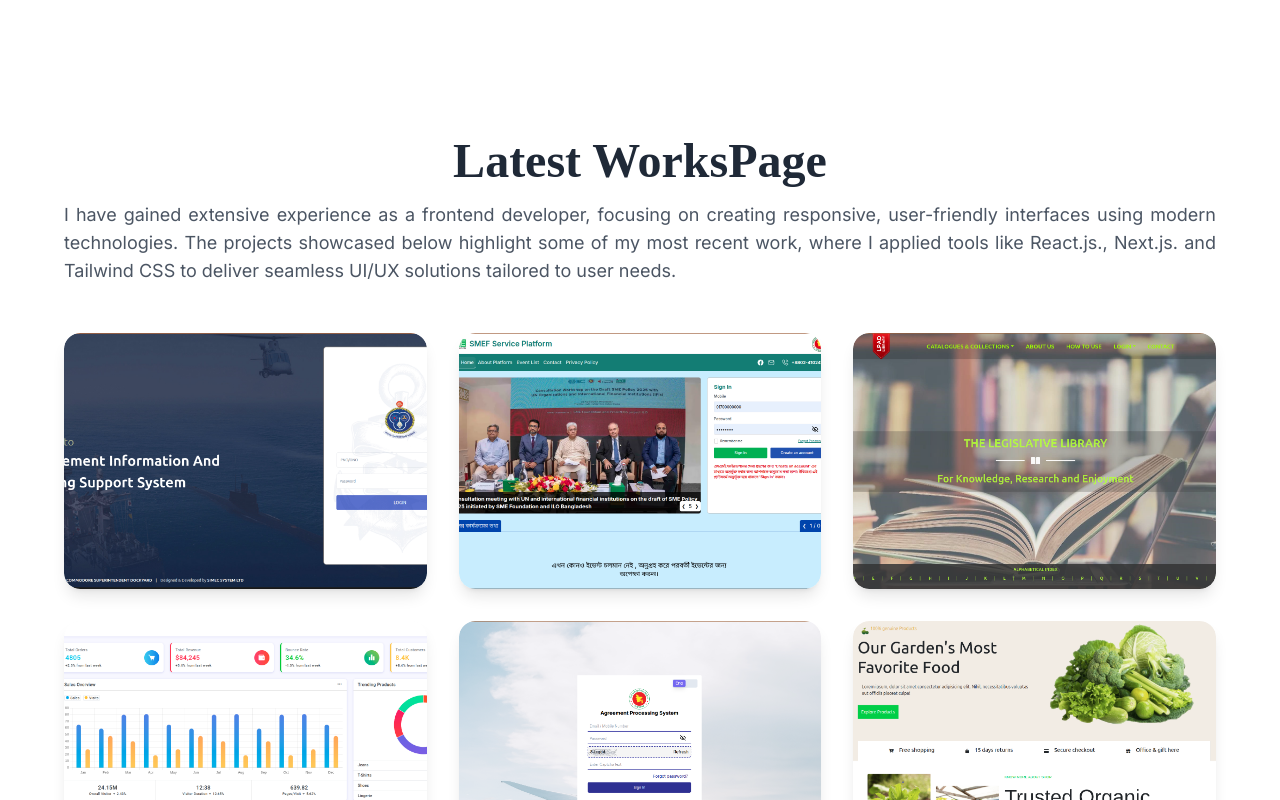
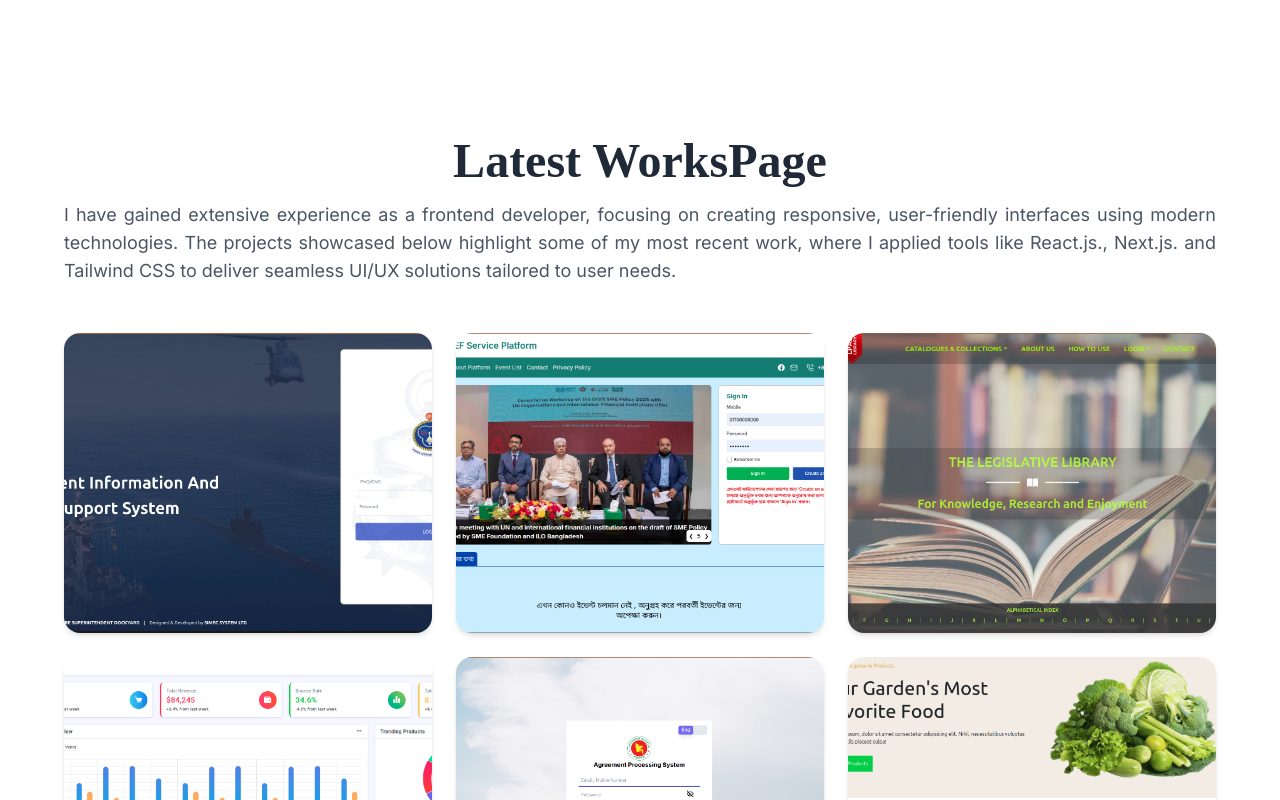
Before and after one commit to RownakHayat/rownak-webportal, a Next.js app: page / in a window 1280 px wide. Shown: the part 1000-1800 px from the top of the page. Built offline with nearby package versions, Linux system fonts and the light colour scheme.

Commit message:
Works page responsive

```diff
--- a/app/WorksPage.tsx
+++ b/app/WorksPage.tsx
@@ -45,6 +45,8 @@ const WorksPage: React.FC = () => {
     <section id='works' className='px-8 md:px-16 py-28'>
       <div className="">
         <div className="max-w-6xl container mx-auto ">
+        <div className="grid grid-cols-12">
+          <div className="col-span-12">
               <div className="text-center mb-12 animate-fadeInDown " data-wow-delay=".4s">
             <h2 className="font-bold mb-4 text-3xl lg:text-5xl font-serif text-gray-800 text-nowrap">Latest WorksPage</h2>
             <p className="text-lg text-gray-600 mt-4 text-justify">
@@ -71,53 +73,35 @@ const WorksPage: React.FC = () => {
                 ))}
               </div>
             </div> */}
+          </div>
+
           {/* Work Cards */}
-          <div className="">
-            <div className="grid grid-cols-12 sm:grid-cols-2 lg:grid-cols-3 gap-8 animate-fadeInUp" data-wow-delay=".4s">
+         {/* Work Cards */}
+<div className="col-span-12">
+ <div className="grid grid-cols-1 sm:grid-cols-2 lg:grid-cols-3 gap-6">
   {items.map((item, idx) => (
-
-                <div key={idx} className="bg-white shadow-lg cursor-pointer rounded-2xl overflow-hidden transition-transform hover:scale-105 ">
+    <div
+      key={idx}
+      className="w-full h-auto bg-white shadow-md rounded-2xl overflow-hidden transition-transform hover:scale-105"
+    >
       <Link href={item.link} target="_blank" rel="noopener noreferrer">
-                    <div className="bg-white rounded-2xl shadow-md overflow-hidden group relative">
+        <div className="relative group">
           <Image
             src={item.image}
             alt={item.title}
             width={500}
             height={300}
-                        className="w-full h-64 relative  object-cover transition-transform duration-300 group-hover:scale-105"
+            className="w-full h-[200px] sm:h-[250px] lg:h-[300px] object-cover"
           />
-                      <div className=" z-10 absolute transition-transform duration-300 opacity-100 text-2xl font-semibold text-white pt-10 group-hover:opacity-100 group-hover:text-black group-hover:translate-y-[-3.55rem] group-hover:rounded-lg group-hover:bg-white w-56 h-12 ml-4 group-hover:pl-3 group-hover:pr-4 group-hover:py-2">
-                        <div className="flex justify-between ">
-                          <span>
-                            <Link href={item.link} target="_blank" rel="noopener noreferrer">
-                              {item.title}
-                            </Link>
-                          </span>
-                          <span>
-                            <svg
-                              className="w-8 h-8 text-white  group-hover:text-blue-600"
-                              viewBox="0 0 24 24"
-                              fill="none"
-                              stroke="currentColor"
-                              strokeWidth="1"
-                              strokeLinecap="round"
-                              strokeLinejoin="round"
-                            >
-                              <path d="M16 5c0 .742.733 1.85 1.475 2.78.954 1.2 2.094 2.247 3.401 3.046C21.856 11.425 23.044 12 24 12c-.956 0-2.145.575-3.124 1.174-1.307.8-2.447 1.847-3.401 3.045C16.733 17.15 16 18.26 16 19m8-7H0" />
-                            </svg>
-                          </span>
-                        </div>
-                      </div>
-                      <div className="absolute inset-0 bg-black bg-opacity-50 flex items-center justify-center opacity-0 group-hover:opacity-100 transition-opacity duration-300">
-                        <h4 className="text-white text-lg font-semibold">
-                          <Link href="/portfolio-details">{item.title}</Link>
-                        </h4>
+          <div className="absolute inset-0 bg-black bg-opacity-50 opacity-0 group-hover:opacity-100 flex items-center justify-center transition duration-300">
+            <h4 className="text-white text-lg font-semibold">{item.title}</h4>
           </div>
         </div>
       </Link>
     </div>
   ))}
 </div>
+
 
   <div className="text-center mt-12">
     <button
@@ -127,6 +111,8 @@ const WorksPage: React.FC = () => {
       View All
     </button>
   </div>
+</div>
+
 
         </div>
         </div>
--- a/components/Pages/worksDetails/WorksPageDetails.tsx
+++ b/components/Pages/worksDetails/WorksPageDetails.tsx
@@ -188,7 +188,7 @@ const WorksPageDetails = () => {
                               alt={item.title}
                               width={250}
                               height={250}
-                              className="w-full h-64 relative  object-cover transition-transform duration-300 group-hover:scale-105"
+                              className="w-[350px] h-[250px] sm:w-[300px] sm:h-[300px] lg:w-[450px] lg:h-[350px]   relative  object-cover transition-transform duration-300 group-hover:scale-105"
                             />
                             <div className=" absolute transition-transform duration-300 opacity-100 text-2xl font-semibold text-white pt-10 group-hover:opacity-100 group-hover:text-black group-hover:translate-y-[-3.55rem] group-hover:rounded-lg group-hover:bg-white w-64 h-12 ml-3 group-hover:pl-3 group-hover:pr-4 group-hover:py-2">
                               <div className="flex justify-between ">
```
Lines whose indentation alone changed are shown as unchanged.
